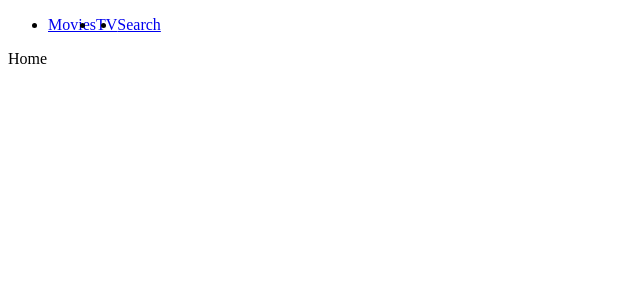
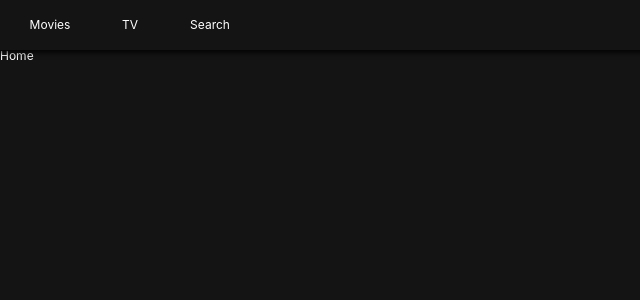
Before and after one commit to parispoly137/react_nomflix, a React (Create React App) app: page / in a window 1280 px wide. Shown: the top 300 px of the page, without its empty margins (0-640 px from the left). Built offline with nearby package versions, Linux system fonts and the light colour scheme; the HTML template or start-up script is replaced by a standard one.

Commit message:
#3.3 GlobalStyles and Header
- styled-reset 설치 및 설정
- GlobayStyles.js 파일을 만들고 App.js 에 import
- Header Styiling

```diff
--- a/package.json
+++ b/package.json
@@ -12,6 +12,7 @@
     "react-router-dom": "^5.2.0",
     "react-scripts": "4.0.3",
     "styled-components": "^5.2.3",
+    "styled-reset": "^4.3.4",
     "web-vitals": "^1.1.1"
   },
   "scripts": {
--- a/src/Components/App.js
+++ b/src/Components/App.js
@@ -1,10 +1,14 @@
 import React, { Component } from "react";
 import Router from "Components/Router";
+import GlobalStyles from "Components/GlobalStyles";
 
 class App extends Component {
   render() {
     return (
-      <Router></Router>
+      <>
+        <Router />
+        <GlobalStyles />
+      </>
     );
   }
 }
--- /dev/null
+++ b/src/Components/GlobalStyles.js
@@ -0,0 +1,23 @@
+import { createGlobalStyle } from "styled-components";
+import reset from "styled-reset";
+
+const globalStyles = createGlobalStyle`
+  ${reset};
+  a{
+    text-decoration: none;
+    color:inherit;
+  }
+  *{
+    box-sizing:border-box;
+  }
+  body{
+    font-family: -apple-system, BlinkMacSystemFont, 'Segoe UI', Roboto, Oxygen, Ubuntu, Cantarell, 'Open Sans', 'Helvetica Neue', sans-serif;
+    font-size: 12px;
+    background-color: rgba(20,20,20,1);
+    height: 1000vh;
+    color: white;
+    padding-top: 50px;
+  }
+`;
+
+export default globalStyles;
--- a/src/Components/Header.js
+++ b/src/Components/Header.js
@@ -2,18 +2,37 @@
 import { Link } from "react-router-dom";
 import styled from "styled-components";
 
-const Header = styled.header``;
+const Header = styled.header`
+  color: white;
+  position: fixed;
+  top: 0;
+  left: 0;
+  width: 100%;
+  height: 50px;
+  display: flex;
+  align-items: center;
+  padding: 0px 10px;
+  background-color: rgba(20,20,20,0.8);
+  z-index: 10;
+  box-shadow: 0px 1px 5px 2px rgba(0,0,0,0.8);
+`;
 
 const List = styled.ul`
   display: flex;
-  &:hover {
-    background-color: cyan;
-  }
 `;
 
-const Item = styled.li``;
+const Item = styled.li`
+  width: 80px;
+  height:50px;
+  text-align: center;
+`;
 
-const SLink = styled(Link)``;
+const SLink = styled(Link)`
+  height:50px;
+  display: flex;
+  justify-content: center;
+  align-items: center;
+ `;
 
 const header = () => (
   <Header>
```
Also changed, not shown: 1 other file (tests, documents, lock files or other folders).
